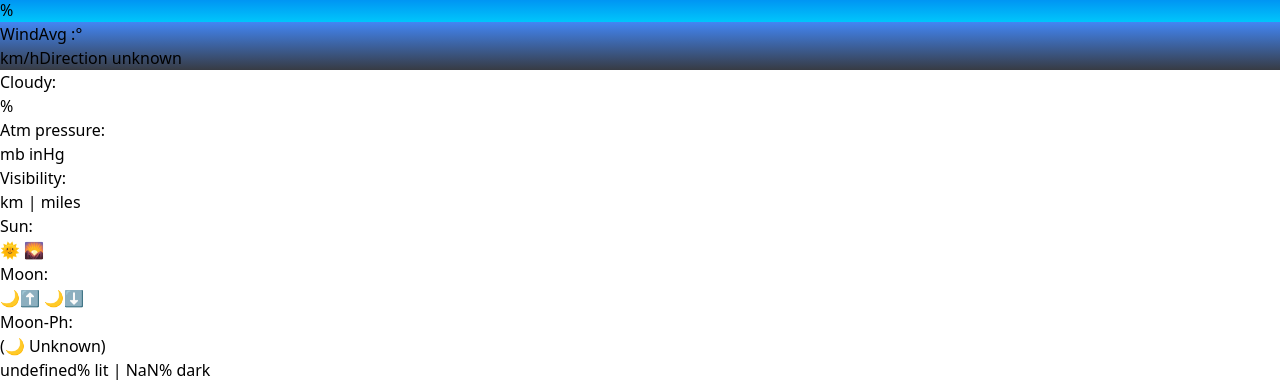
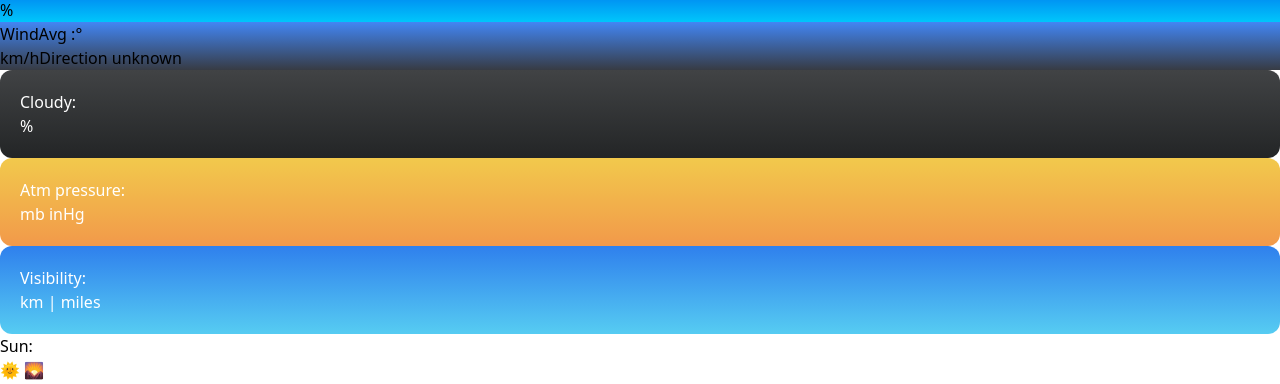
Before and after one commit to Code-Master20/weCode, a React (Vite) app: page /projects/weather/current-weather in a window 1280 px wide. Shown: the part 3090-3474 px from the top of the page. Built offline with nearby package versions, Linux system fonts and the light colour scheme; no server answers.

Commit message:
added background gradients

```diff
--- a/src/projects/WeatherApp/CurrentWeather.jsx
+++ b/src/projects/WeatherApp/CurrentWeather.jsx
@@ -118,12 +118,12 @@ function CurrentWeather() {
       twentyFourHourForecasting[hours] &&
       twentyFourHourForecasting[hours]?.will_it_snow === 1
     ) {
-      return "Snow-possible";
+      return "❄️ Snow-possible";
     } else if (
       twentyFourHourForecasting[hours] &&
       twentyFourHourForecasting[hours]?.will_it_snow !== 1
     ) {
-      return "No-snow";
+      return "☀️ No-snow";
     }
   }
 
@@ -174,6 +174,7 @@ function CurrentWeather() {
     }
   }
 
+  // background gradient for different temperatures
   function getTemperatureBackground(temp) {
     if (temp < 10) {
       return "linear-gradient(to top, #00c6fb, #005bea)"; // cold blue
@@ -181,6 +182,135 @@ function CurrentWeather() {
       return "linear-gradient(to top, #fbc2eb, #a6c1ee)"; // mild pink-purple
     } else {
       return "linear-gradient(to top, #fddb92, #d1fdff)"; // hot yellow-orange
+    }
+  }
+
+  // background gradient for different uv indices
+  function getUVBackground(uv) {
+    if (uv <= 2) {
+      // Low UV (safe)
+      return "linear-gradient(to top, #a8edea, #fed6e3)";
+      // soft blue-pink
+    } else if (uv <= 5) {
+      // Moderate UV
+      return "linear-gradient(to top, #fceabb, #f8b500)";
+      // yellow-orange
+    } else if (uv <= 7) {
+      // High UV
+      return "linear-gradient(to top, #f6d365, #fda085)";
+      // bright orange-red
+    } else if (uv <= 10) {
+      // Very High UV
+      return "linear-gradient(to top, #f5576c, #f093fb)";
+      // pink-red-purple
+    } else {
+      // Extreme UV
+      return "linear-gradient(to top, #8e2de2, #4a00e0)";
+      // deep purple
+    }
+  }
+
+  // background gradient for different cloud percentages
+  function getCloudBackground(cloud) {
+    if (cloud <= 10) {
+      // Clear sky
+      return "linear-gradient(to top, #56ccf2, #2f80ed)";
+      // bright blue sky
+    } else if (cloud <= 40) {
+      // Few clouds
+      return "linear-gradient(to top, #a1c4fd, #c2e9fb)";
+      // soft blue with light white
+    } else if (cloud <= 70) {
+      // Partly cloudy
+      return "linear-gradient(to top, #d7d2cc, #304352)";
+      // grayish-blue
+    } else if (cloud <= 90) {
+      // Mostly cloudy
+      return "linear-gradient(to top, #757f9a, #d7dde8)";
+      // strong gray tones
+    } else {
+      // Overcast (100%)
+      return "linear-gradient(to top, #232526, #414345)";
+      // dark gray stormy
+    }
+  }
+
+  // background gradient for different atmospheric pressures
+  function getPressureBackground(pressure) {
+    if (pressure < 990) {
+      // Very Low Pressure - stormy
+      return "linear-gradient(to top, #0f2027, #203a43, #2c5364)";
+      // dark bluish storm
+    } else if (pressure < 1005) {
+      // Low Pressure - cloudy/rainy
+      return "linear-gradient(to top, #757f9a, #d7dde8)";
+      // gray tones
+    } else if (pressure <= 1020) {
+      // Normal Pressure - balanced
+      return "linear-gradient(to top, #a1c4fd, #c2e9fb)";
+      // calm blue sky
+    } else if (pressure <= 1035) {
+      // High Pressure - clear & sunny
+      return "linear-gradient(to top, #56ccf2, #2f80ed)";
+      // bright clear blue
+    } else {
+      // Very High Pressure - dry, hot
+      return "linear-gradient(to top, #f2994a, #f2c94c)";
+      // golden/yellow sunny tones
+    }
+  }
+
+  function getVisibilityBackground(visibility) {
+    if (visibility < 1) {
+      // Very low visibility - dense fog/snowstorm
+      return "linear-gradient(to top, #434343, #000000)";
+      // almost black/gray
+    } else if (visibility < 4) {
+      // Low visibility - fog/rain
+      return "linear-gradient(to top, #606c88, #3f4c6b)";
+      // dark bluish fog
+    } else if (visibility < 10) {
+      // Medium visibility - haze
+      return "linear-gradient(to top, #bdc3c7, #2c3e50)";
+      // hazy gray sky
+    } else {
+      // High visibility - clear
+      return "linear-gradient(to top, #56ccf2, #2f80ed)";
+      // bright clear sky
+    }
+  }
+
+  function getPrecipitationBackground(precipMM) {
+    if (precipMM === 0) {
+      // No rain
+      return "linear-gradient(to top, #56ccf2, #2f80ed)";
+      // clear blue sky
+    } else if (precipMM <= 2.5) {
+      // Light rain
+      return "linear-gradient(to top, #89f7fe, #66a6ff)";
+      // light blue / gentle rain
+    } else if (precipMM <= 7.5) {
+      // Moderate rain
+      return "linear-gradient(to top, #4facfe, #00f2fe)";
+      // medium blue
+    } else if (precipMM <= 50) {
+      // Heavy rain
+      return "linear-gradient(to top, #667db6, #0082c8, #0082c8, #667db6)";
+      // darker rainy blue
+    } else {
+      // Extreme rainfall
+      return "linear-gradient(to top, #373B44, #4286f4)";
+      // stormy dark gradient
+    }
+  }
+
+  function getSnowBackground(snowFlag) {
+    if (snowFlag === 1) {
+      return "linear-gradient(to top, #c9d6ff, #e2e2e2)";
+      // snowy sky (grey-blue-white)
+    } else {
+      return "linear-gradient(to top, #83a4d4, #b6fbff)";
+      // clear cold sky
     }
   }
 
@@ -360,7 +490,15 @@ function CurrentWeather() {
 
               {/* UV Index */}
               {currentWeather?.uv ? (
-                <div className="flex flex-row justify-between items-center  bg-slate-600 p-3 rounded-md">
+                <div
+                  className="flex flex-row justify-between items-center p-3 rounded-md"
+                  style={{
+                    background: getUVBackground(currentWeather?.uv),
+                    padding: "20px",
+                    borderRadius: "12px",
+                    color: "white",
+                  }}
+                >
                   <p className="text-white text-2xl font-semibold">UV Index:</p>
                   <p className="text-white text-2xl font-semibold lg:text-lg">
                     {currentWeather?.uv} | {uvIndexState(currentWeather?.uv)}
@@ -371,7 +509,15 @@ function CurrentWeather() {
               )}
 
               {/* cloud cover */}
-              <div className="flex flex-row justify-between items-center  bg-slate-600 p-3 rounded-md">
+              <div
+                className="flex flex-row justify-between items-center  bg-slate-600 p-3 rounded-md"
+                style={{
+                  background: getCloudBackground(currentWeather?.cloud),
+                  padding: "20px",
+                  borderRadius: "12px",
+                  color: "white",
+                }}
+              >
                 <p className="text-white text-2xl font-semibold">Cloudy:</p>
                 <p className="text-white text-2xl font-semibold lg:text-lg">
                   {currentWeather?.cloud}%
@@ -379,7 +525,17 @@ function CurrentWeather() {
               </div>
 
               {/* atmospheric pressure */}
-              <div className="flex flex-row justify-between items-center  bg-slate-600 p-3 rounded-md">
+              <div
+                className="flex flex-row justify-between items-center p-3 rounded-md"
+                style={{
+                  background: getPressureBackground(
+                    currentWeather?.pressure_mb
+                  ),
+                  padding: "20px",
+                  borderRadius: "12px",
+                  color: "white",
+                }}
+              >
                 <p className="text-white text-2xl font-semibold lg:text-lg">
                   Atm pressure:
                 </p>
@@ -390,7 +546,15 @@ function CurrentWeather() {
               </div>
 
               {/* Visibility */}
-              <div className="flex flex-row justify-between items-center  bg-slate-600 p-3 rounded-md">
+              <div
+                className="flex flex-row justify-between items-center p-3 rounded-md"
+                style={{
+                  background: getVisibilityBackground(currentWeather?.vis_km),
+                  padding: "20px",
+                  borderRadius: "12px",
+                  color: "white",
+                }}
+              >
                 <p className="text-white text-2xl font-semibold lg:text-lg">
                   Visibility:
                 </p>
@@ -403,7 +567,17 @@ function CurrentWeather() {
               {/* Precipitation */}
 
               {currentWeather?.precip_mm ? (
-                <div className="flex flex-row justify-between items-center  bg-slate-600 p-3 rounded-md">
+                <div
+                  className="flex flex-row justify-between items-center p-3 rounded-md"
+                  style={{
+                    background: getPrecipitationBackground(
+                      currentWeather?.precip_mm
+                    ),
+                    padding: "20px",
+                    borderRadius: "12px",
+                    color: "white",
+                  }}
+                >
                   <p className="text-white text-2xl font-semibold">
                     Precipitation:
                   </p>
@@ -420,7 +594,17 @@ function CurrentWeather() {
 
               {twentyFourHourForecasting &&
               twentyFourHourForecasting[hours()]?.will_it_snow ? (
-                <div className="flex flex-row justify-between items-center  bg-slate-600 p-3 rounded-md">
+                <div
+                  className="flex flex-row justify-between items-center p-3 rounded-md"
+                  style={{
+                    background: getSnowBackground(
+                      twentyFourHourForecasting[hours]
+                    )?.will_it_snow,
+                    padding: "20px",
+                    borderRadius: "12px",
+                    color: "white",
+                  }}
+                >
                   <p className="text-white text-2xl font-semibold">Snowy:</p>
                   <p className="text-white text-2xl font-semibold">
                     {snowPossibilityTracker()}
```
